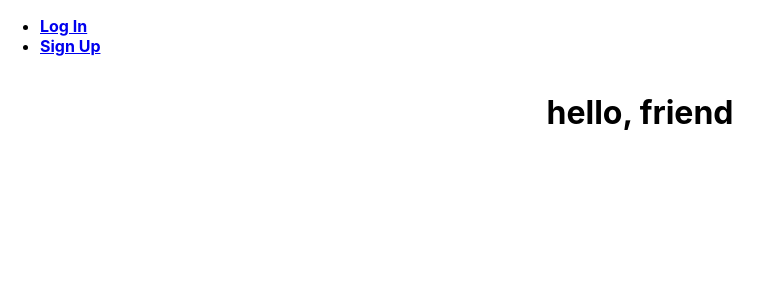
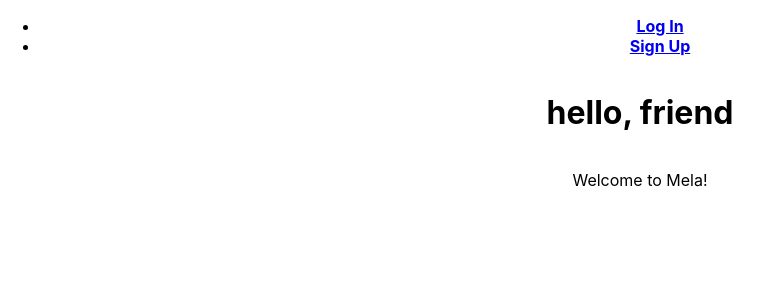
Before and after one commit to pablove123/mela-frontend, a React (Create React App) app: page / in a window 1280 px wide. Shown: the top 300 px of the page, without its empty margins (0-772 px from the left). Built offline with nearby package versions, Linux system fonts and the light colour scheme; no server answers.

Commit message:
add footer to app.jsx

```diff
--- a/src/App.jsx
+++ b/src/App.jsx
@@ -11,6 +11,7 @@
 import Games from './pages/Games/Games'
 import Moods from './pages/Moods/Moods'
 import NewEntry from './pages/NewEntry/NewEntry'
+import Footer from './components/Footer/Footer'
 
 // components
 import NavBar from './components/NavBar/NavBar'
@@ -90,6 +91,7 @@
           }
         />
       </Routes>
+      <Footer user={user}/>
     </>
   )
 }
--- /dev/null
+++ b/src/components/Footer/Footer.jsx
@@ -0,0 +1,21 @@
+import { Link } from 'react-router-dom'
+import styles from './Footer.module.css'
+
+const Footer = ({ user, handleLogout }) => {
+  return (
+    <nav>
+      {user ?
+        <ul>
+          <li><Link className={styles.NavLink} to="/games">Games</Link></li>
+          <li><Link className={styles.NavLink} to="/moods">Mood Tracker</Link></li>
+          <li><Link className={styles.NavLink} to="/">Home</Link></li>
+        </ul>
+      :
+        <ul>
+        </ul>
+      }
+    </nav>
+  )
+}
+
+export default Footer
--- a/src/components/NavBar/NavBar.jsx
+++ b/src/components/NavBar/NavBar.jsx
@@ -6,12 +6,12 @@
     <nav>
       {user ?
         <ul>
-          <li>Welcome, {user.name}</li>
           {/* <li><Link to="/profiles">Profiles</Link></li> */}
           <li><Link className={styles.NavLink} to="" onClick={handleLogout}>LOG OUT</Link></li>
           {/* <li><Link to="/change-password">Change Password</Link></li> */}
           <li><Link className={styles.NavLink} to="/games">Games</Link></li>
           <li><Link className={styles.NavLink} to="/moods">Mood Tracker</Link></li>
+          <li><Link className={styles.NavLink} to="/">Home</Link></li>
         </ul>
       :
         <ul>
--- a/src/components/NavBar/NavBar.module.css
+++ b/src/components/NavBar/NavBar.module.css
@@ -1,10 +1,7 @@
 .NavLink{
   display: flex;
-  flex-direction: row;
+  flex-direction:column;
   margin: 0;
-  width: 100%;
-  list-style: none;
   font-weight: bold;
   align-items: center;
-  margin-right: 35px;
 }
--- a/src/pages/Landing/Landing.jsx
+++ b/src/pages/Landing/Landing.jsx
@@ -4,6 +4,7 @@
   return (
     <main className={styles.container}>
       <h1>hello, {user ? user.name : 'friend'}</h1>
+      <p>Welcome to Mela!</p>
     </main>
   )
 }
```
Also changed, not shown: src/components/Footer/Footer.module.css (added).
